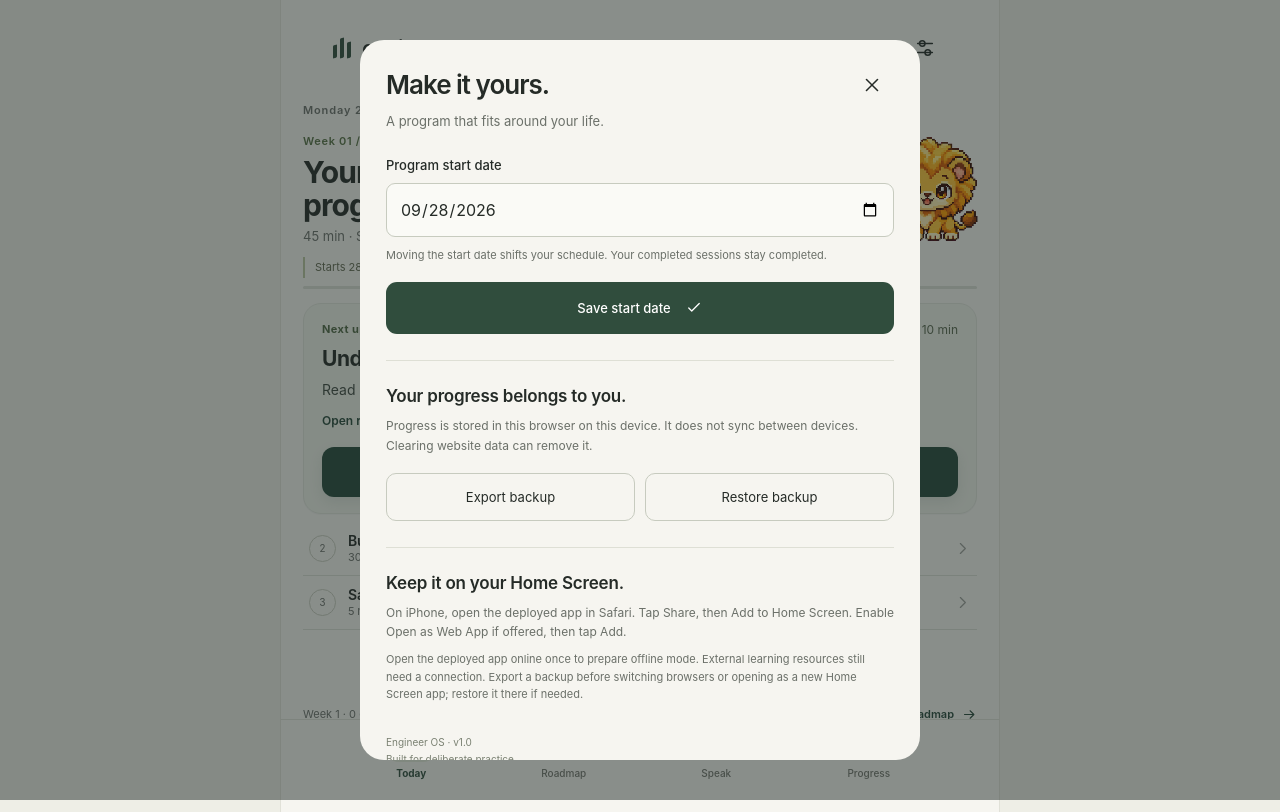
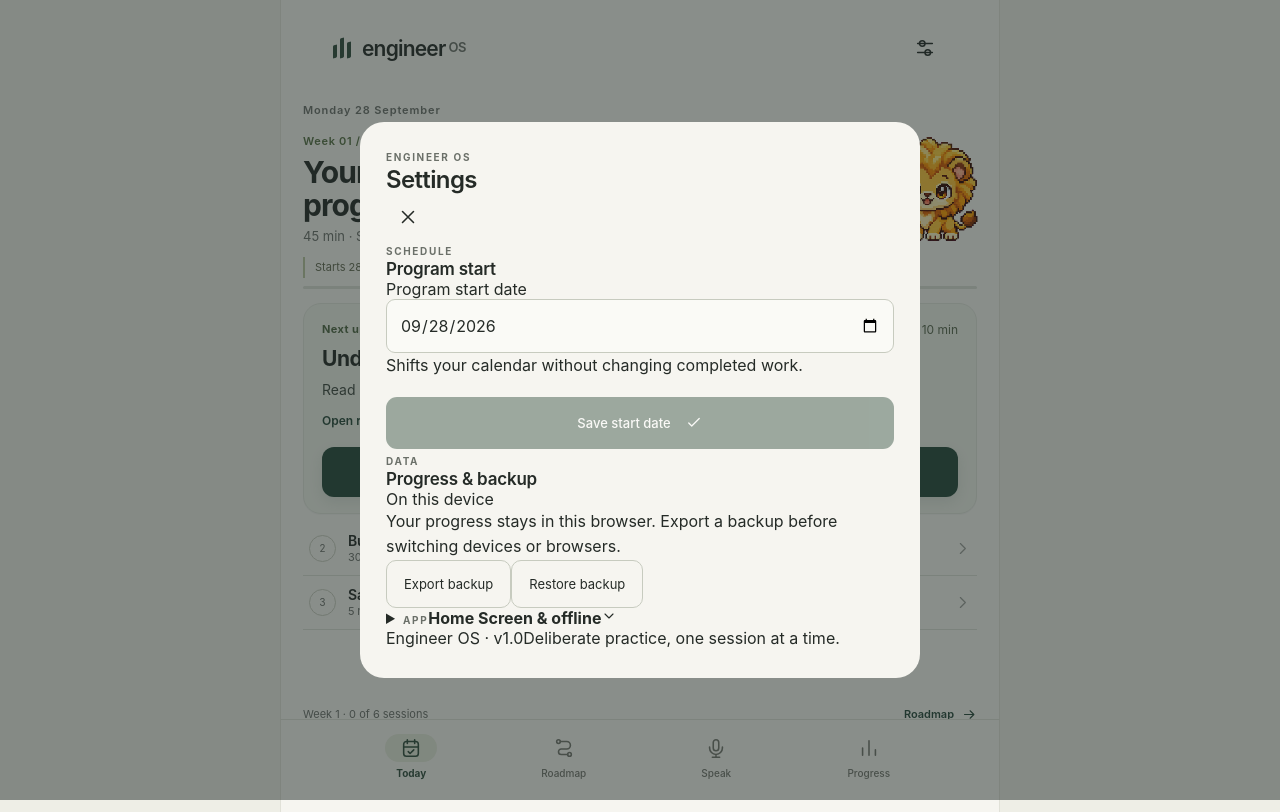
Before and after one commit to samuelNe-Dev/engineer-os, a React (Vite) app: page / in a window 1280 px wide. Both pictures are taken after a click on the button "Open settings". Built offline with nearby package versions, Linux system fonts and the light colour scheme.

Commit message:
refactor: simplify settings sheet

```diff
--- a/src/App.tsx
+++ b/src/App.tsx
@@ -1343,15 +1343,19 @@ function Settings({
   return (
     <dialog
       ref={dialog}
-      className="settings-dialog"
+      className="settings-dialog settings-v3-dialog"
       onCancel={onClose}
       onClick={(e) => {
         if (e.target === dialog.current) onClose()
       }}
     >
-      <div className="settings-content">
-        <div className="dialog-header">
-          <h2>Make it yours.</h2>
+      <div className="settings-sheet-handle" aria-hidden="true" />
+      <div className="settings-content settings-v3-content">
+        <header className="settings-v3-header">
+          <div>
+            <span className="eyebrow">Engineer OS</span>
+            <h2>Settings</h2>
+          </div>
           <button
             className="icon-button"
             aria-label="Close settings"
@@ -1359,9 +1363,10 @@ function Settings({
           >
             <Icon name="close" />
           </button>
-        </div>
-        <p className="muted">A program that fits around your life.</p>
+        </header>
+
         <form
+          className="settings-v3-section"
           onSubmit={(e) => {
             e.preventDefault()
             if (!validDate(start)) {
@@ -1375,7 +1380,14 @@ function Settings({
             onClose()
           }}
         >
-          <label className="input-label" htmlFor="start-date">
+          <div className="settings-v3-section-title">
+            <div>
+              <span className="eyebrow">Schedule</span>
+              <h3>Program start</h3>
+            </div>
+          </div>
+
+          <label className="settings-v3-label" htmlFor="start-date">
             Program start date
           </label>
           <input
@@ -1385,21 +1397,35 @@ function Settings({
             value={start}
             onChange={(e) => setStart(e.target.value)}
           />
-          <p className="field-help">
-            Moving the start date shifts your schedule. Your completed sessions
-            stay completed.
-          </p>
-          <button className="primary" type="submit">
+          <p className="settings-v3-help">
+            Shifts your calendar without changing completed work.
+          </p>
+          <button
+            className="primary settings-v3-save"
+            type="submit"
+            disabled={start === state.startDate}
+          >
             Save start date <Icon name="check" size={18} />
           </button>
         </form>
-        <section className="settings-section">
-          <h3>Your progress belongs to you.</h3>
-          <p>
-            Progress is stored in this browser on this device. It does not sync
-            between devices. Clearing website data can remove it.
-          </p>
-          <div className="backup-actions">
+
+        <section className="settings-v3-section">
+          <div className="settings-v3-section-title">
+            <div>
+              <span className="eyebrow">Data</span>
+              <h3>Progress & backup</h3>
+            </div>
+            <span className="settings-v3-state">
+              {error ? 'Needs attention' : 'On this device'}
+            </span>
+          </div>
+
+          <p className="settings-v3-help settings-v3-help-top">
+            Your progress stays in this browser. Export a backup before
+            switching devices or browsers.
+          </p>
+
+          <div className="settings-v3-actions">
             <button className="secondary" onClick={exportBackup}>
               Export backup
             </button>
@@ -1407,6 +1433,7 @@ function Settings({
               Restore backup
             </button>
           </div>
+
           <input
             ref={file}
             hidden
@@ -1414,14 +1441,16 @@ function Settings({
             accept=".json,application/json"
             onChange={(e) => void importFile(e.target.files?.[0])}
           />
+
           {pending && (
-            <div className="restore-confirm">
+            <div className="restore-confirm settings-v3-confirm">
               <p>
                 Replace current progress with this backup? It contains{' '}
                 {Object.values(pending.sessions).filter(isComplete).length}{' '}
                 completed sessions and {pending.speaking.length} speaking
                 practices.
               </p>
+              <div className="settings-v3-confirm-actions">
                 <button
                   className="primary"
                   onClick={() => {
@@ -1439,10 +1468,12 @@ function Settings({
                   Cancel
                 </button>
               </div>
-          )}
+            </div>
+          )}
+
           {error && (
             <button
-              className="text-button"
+              className="text-button settings-v3-recovery"
               onClick={() => {
                 if (
                   window.confirm(
@@ -1458,32 +1489,41 @@ function Settings({
               Use current progress and re-enable saving
             </button>
           )}
+
           {message && (
             <p className="error-text" role="alert">
               {message}
             </p>
           )}
         </section>
-        <section className="settings-section">
-          <h3>Keep it on your Home Screen.</h3>
+
+        <details className="settings-v3-section settings-v3-install">
+          <summary>
+            <span>
+              <span className="eyebrow">App</span>
+              <strong>Home Screen & offline</strong>
+            </span>
+            <span className={`settings-v3-dot ${offlineReady ? 'ready' : ''}`} />
+            <Icon name="down" size={16} />
+          </summary>
+          <div className="settings-v3-install-body">
             <p>
-            On iPhone, open the deployed app in Safari. Tap Share, then Add to
-            Home Screen. Enable Open as Web App if offered, then tap Add.
-          </p>
-          <p className="field-help">
+              On iPhone, open Engineer OS in Safari, tap Share, then Add to Home
+              Screen.
+            </p>
+            <p>
               {offlineReady
-              ? 'Offline mode is ready.'
-              : 'Open the deployed app online once to prepare offline mode.'}{' '}
-            External learning resources still need a connection. Export a backup
-            before switching browsers or opening as a new Home Screen app;
-            restore it there if needed.
-          </p>
-        </section>
-        <p className="settings-version">
+                ? 'Offline mode is ready on this device.'
+                : 'Open the deployed app online once to prepare offline mode.'}
+            </p>
+            <p>External learning resources still need a connection.</p>
+          </div>
+        </details>
+
+        <footer className="settings-v3-footer">
           Engineer OS · v1.0
-          <br />
-          Built for deliberate practice.
-        </p>
+          <span>Deliberate practice, one session at a time.</span>
+        </footer>
       </div>
     </dialog>
   )
```
Lines whose indentation alone changed are shown as unchanged.
